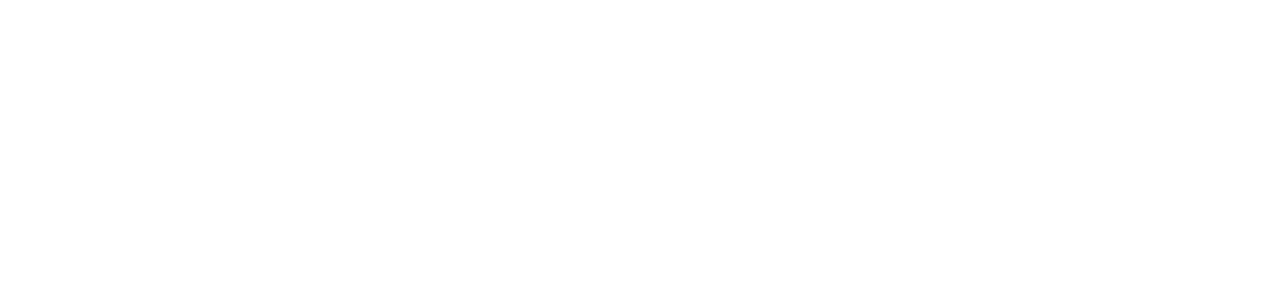
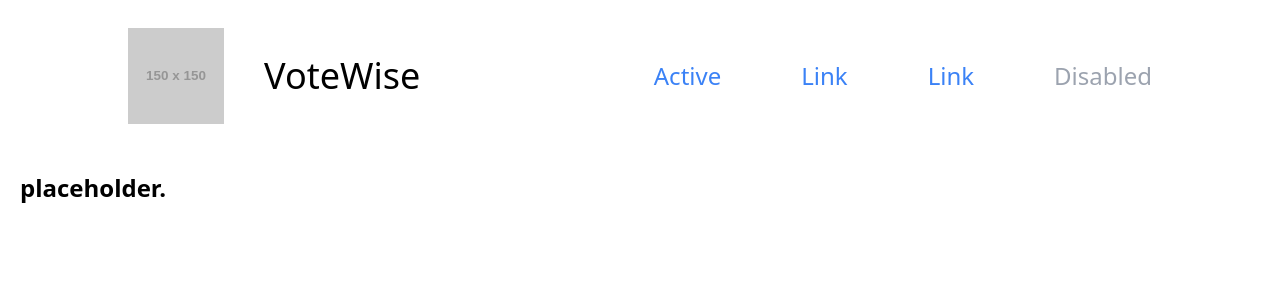
Before and after one commit to KWagnerCS/VoteWise, a React (Vite) app in the folder frontend/: page /guide in a window 1280 px wide. Before the commit this address had no page. Shown: the top 300 px of the page. Built offline with nearby package versions, Linux system fonts and the light colour scheme.

Commit message:
added pages

```diff
--- a/frontend/src/App.jsx
+++ b/frontend/src/App.jsx
@@ -1,6 +1,7 @@
 import React from 'react';
 import { BrowserRouter as Router, Route, Routes } from 'react-router-dom';
 import LandingPage from './pages/LandingPage';
+import VotingGuidePage from './pages/VotingGuidePage';
 
 
 const App = () => {
@@ -8,6 +9,9 @@
     <Router>
       <Routes>
         <Route path="/" element={<LandingPage />} />
+        <Route path="/guide" element={<VotingGuidePage />} />
+        <Route path="/resources" element={<LandingPage />} />
+        <Route path="/advisor" element={<LandingPage />} />
       </Routes>
     </Router>
   );
--- a/frontend/src/components/Header.jsx
+++ b/frontend/src/components/Header.jsx
@@ -10,7 +10,7 @@
             </div>
             <ul className="flex gap-20">
                 <li className="">
-                    <a className="text-blue-500 hover:text-blue-800" href="#">Active</a>
+                    <a className="text-blue-500 hover:text-blue-800" href="/guide">Active</a>
                 </li>
                 <li className="">
                     <a className="text-blue-500 hover:text-blue-800" href="#">Link</a>
--- /dev/null
+++ b/frontend/src/pages/AIAdvisorPage.jsx
@@ -0,0 +1 @@
+a
--- /dev/null
+++ b/frontend/src/pages/VotingGuidePage.jsx
@@ -0,0 +1,15 @@
+import { useState } from 'react'
+import '../index.css'
+import Header from '../components/Header'
+
+const VotingGuidePage = () => {
+
+    return (
+        <>
+            <Header/>
+            <h1 className="text-2xl p-5 font-bold">placeholder.</h1>
+        </>
+    )
+}
+
+export default VotingGuidePage;
```
Also changed, not shown: frontend/src/pages/ResourcesPage.jsx (added).
